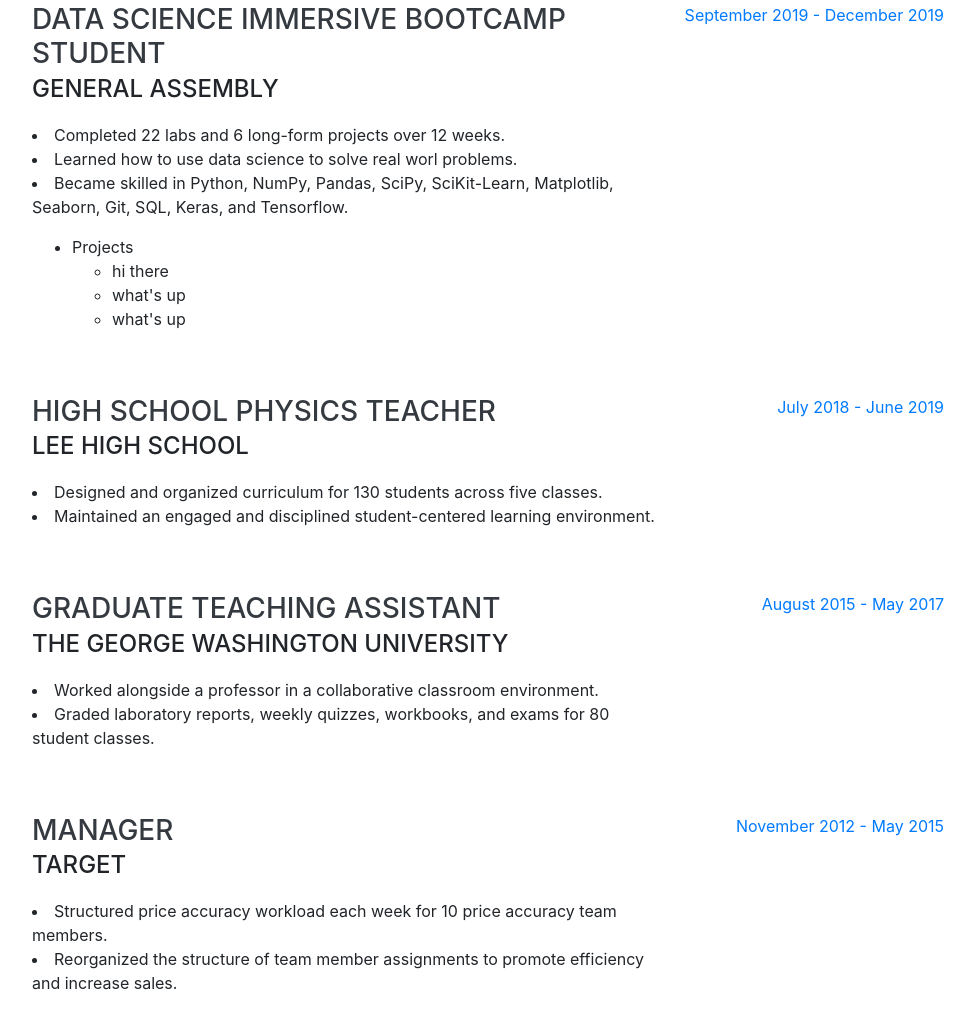
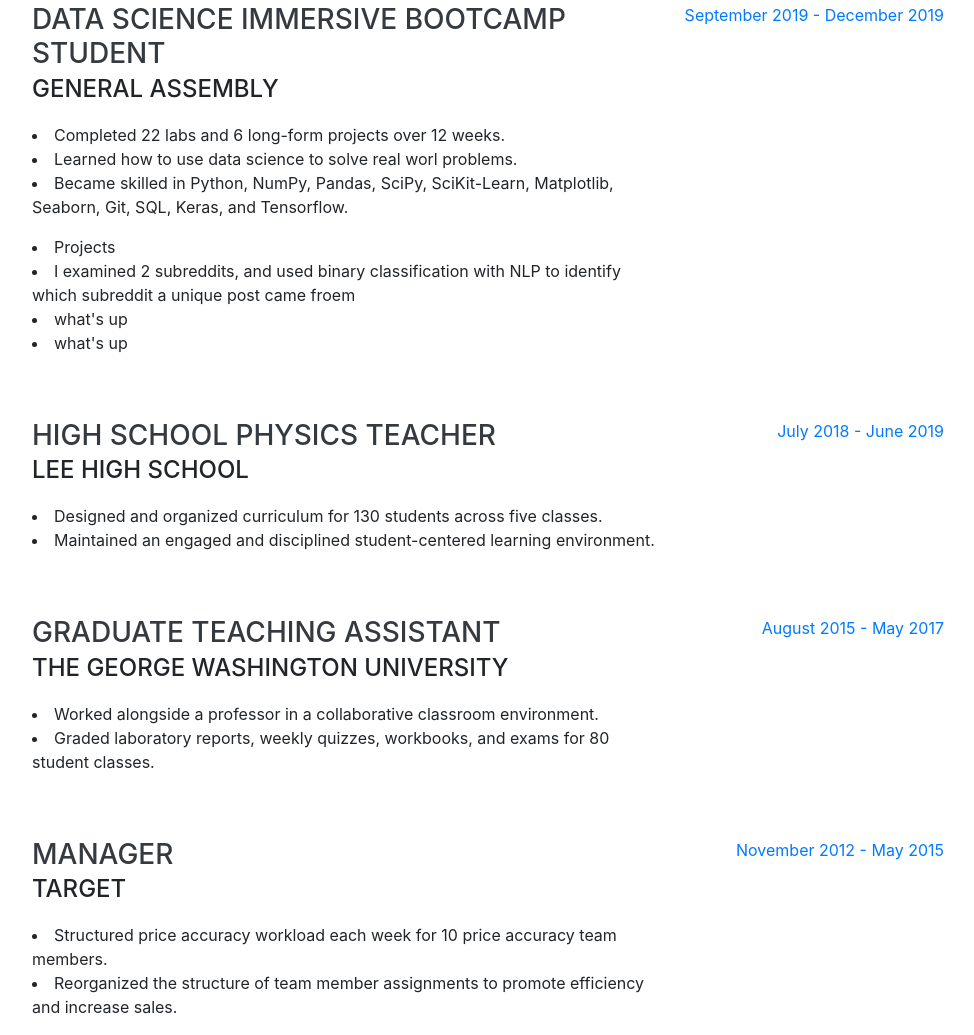
Before and after one commit to rwstewart0302/rwstewart0302.github.io, a website with bundled scripts: page index.html in a window 1280 px wide. Shown: the part 932-1967 px from the top of the page, without its empty margins (288-1262 px from the left). Built offline with nearby package versions, Linux system fonts and the light colour scheme; a web font is replaced by a local one.

Commit message:
updated experience

```diff
--- a/index.html
+++ b/index.html
@@ -93,22 +93,20 @@
             <h3 class="mb-0">Data Science Immersive Bootcamp Student</h3>
             <div class="subheading mb-3">General Assembly</div>
             <p>
+
             <li>Completed 22 labs and 6 long-form projects over 12 weeks.</li>
             <li>Learned how to use data science to solve real worl problems.</li>
             <li>Became skilled in Python, NumPy, Pandas, SciPy, SciKit-Learn, Matplotlib, Seaborn,
                 Git, SQL, Keras, and Tensorflow.</li>
             </p>
             <p>
-            <ul>
             <li>Projects
-            <ul>
-              <li>hi there</li>
+              <li>I examined 2 subreddits, and used binary classification with NLP to identify
+                  which subreddit a unique post came froem </li>
               <li>what's up</li>
               <li>what's up</li>
 
-          </ul>
           </li>
-      </ul>
           </p>
 
 <!-- Built Feedforward Neural Networks and Convolutional Neural Networks for voice classification.
```
